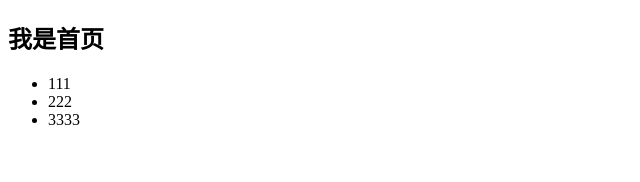
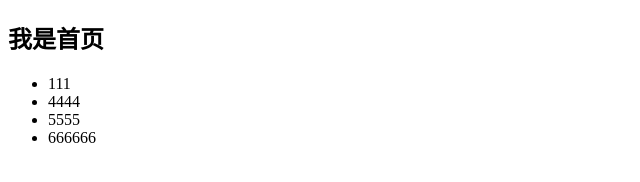
Before and after one commit to weixiaowang2000/xsx3, a plain HTML site: page index.html in a window 1280 px wide. Shown: the whole page, without its empty margins (0-640 px from the left). Drawn offline with Linux system fonts and the light colour scheme.

Commit message:
修改了index.html添加了三个li

```diff
--- a/index.html
+++ b/index.html
@@ -10,8 +10,10 @@
     <h2>我是首页</h2>
     <ul>
         <li>111</li>
-        <li>222</li>
-        <li>3333</li>
+
+        <li>4444</li>
+        <li>5555</li>
+        <li>666666</li>
     </ul>
 </body>
 </html>
```
